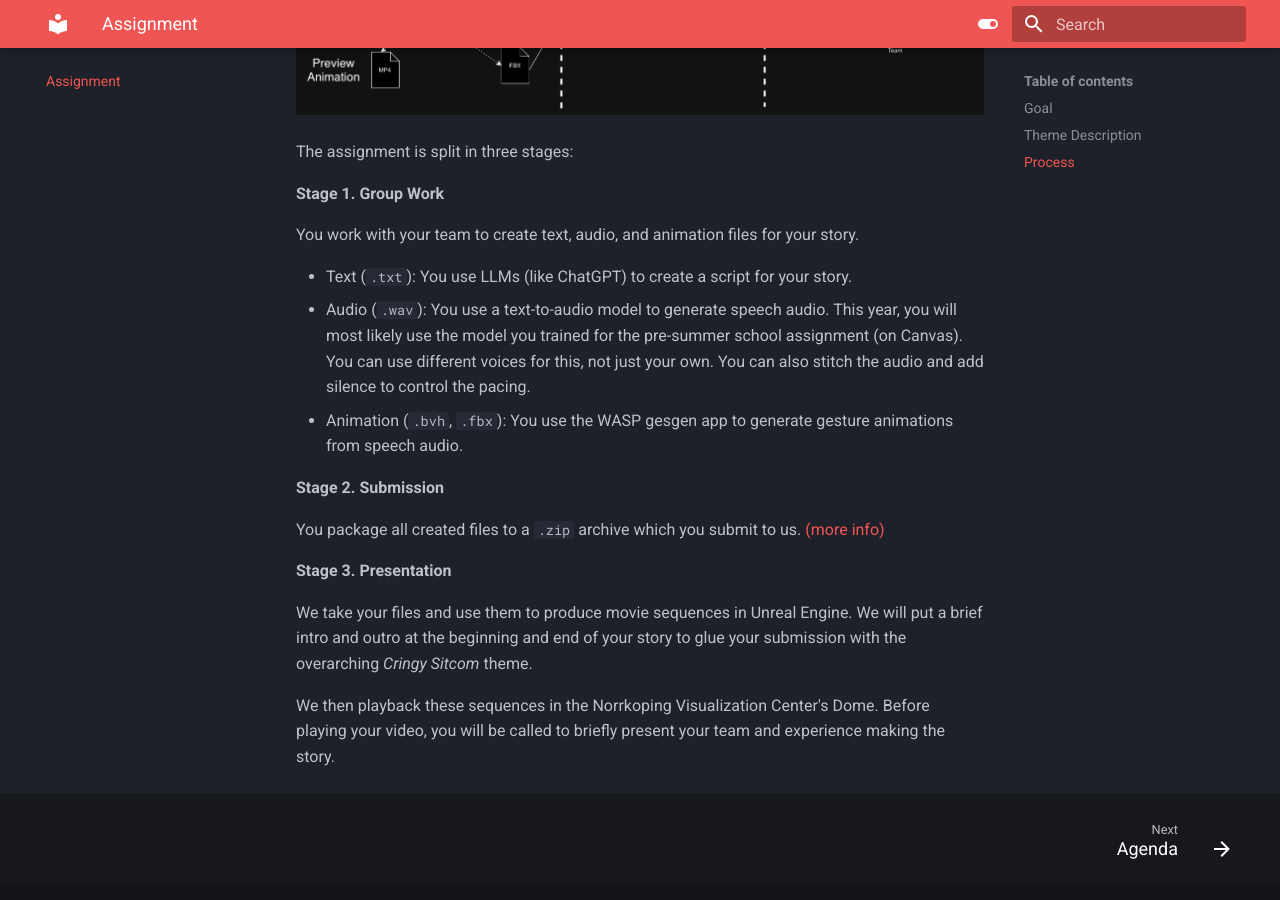
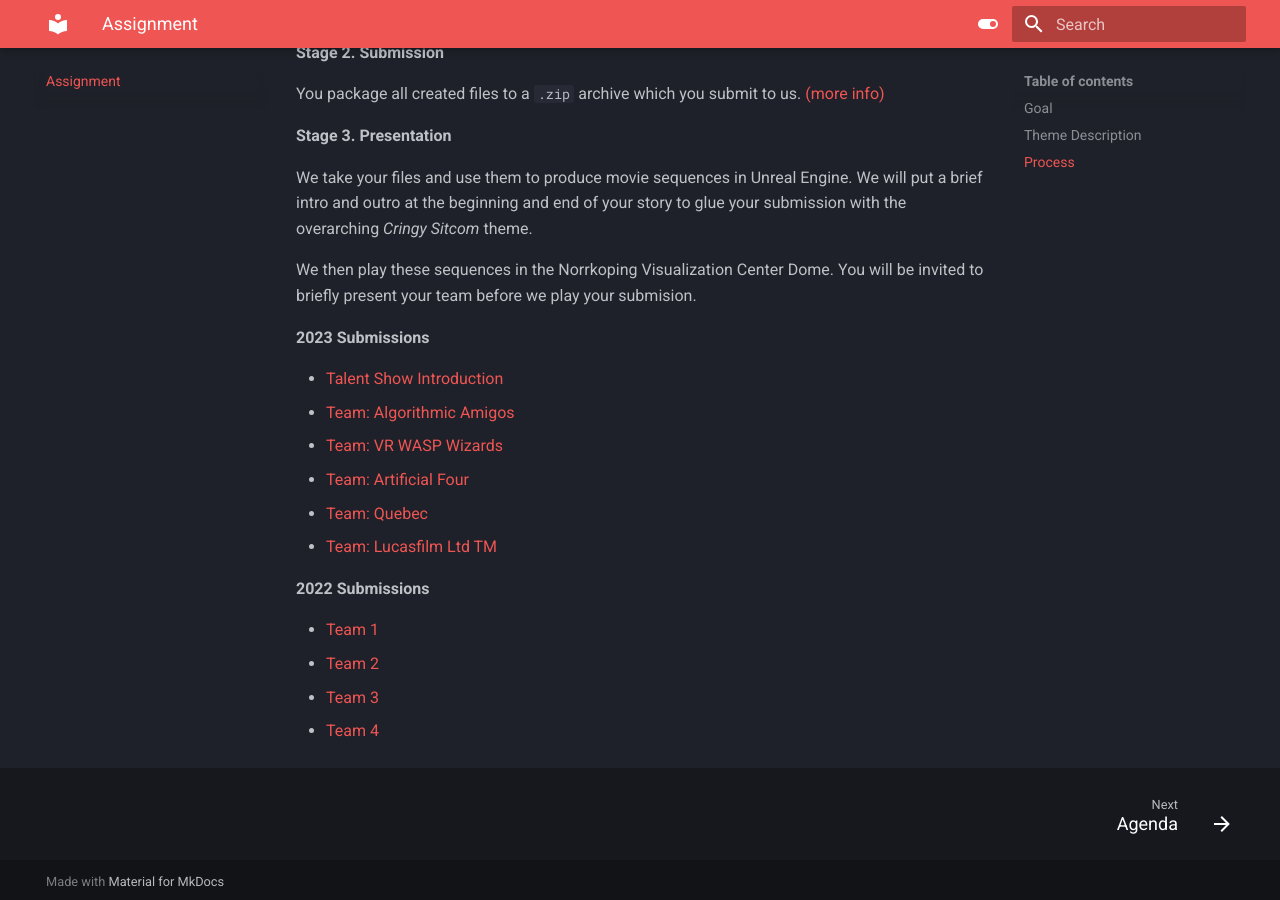
Before and after one commit to TeoNikolov/wasp-ss-assignment, an MkDocs documentation site: the page built from docs/index.md, in a window 1280 px wide and 900 px high, scrolled down 1408 px. Built offline with MkDocs 1.6.1 and Material for MkDocs 9.7.7, drawn with Linux system fonts in a browser that asks for light colours; some of the changed text lies outside the part shown.

Commit message:
Update index.md

```diff
--- a/docs/index.md
+++ b/docs/index.md
@@ -45,4 +29,20 @@ You package all created files to a `.zip` archive which you submit to us. [(more
 
 We take your files and use them to produce movie sequences in Unreal Engine. We will put a brief intro and outro at the beginning and end of your story to glue your submission with the overarching *Cringy Sitcom* theme.
 
-We then playback these sequences in the Norrkoping Visualization Center's Dome. Before playing your video, you will be called to briefly present your team and experience making the story.
+We then play these sequences in the Norrkoping Visualization Center Dome. You will be invited to briefly present your team before we play your submision.
+
+**2023 Submissions**
+
+- [Talent Show Introduction](https://youtube.com/watch?v=GivcAqaoIQ4)
+- [Team: Algorithmic Amigos](https://youtube.com/watch?v=RyWqAy3Yidk)
+- [Team: VR WASP Wizards](https://youtube.com/watch?v=CeGuwhIivNY&t=16s)
+- [Team: Artificial Four](https://youtube.com/watch?v=Obdmat3U7s0)
+- [Team: Quebec](https://youtube.com/watch?v=dor8EfV6TeI&t=111s)
+- [Team: Lucasfilm Ltd TM](https://youtube.com/watch?v=TppQ7tklMCQ)
+
+**2022 Submissions**
+
+- [Team 1](https://www.youtube.com/watch?v=IyaEcUJp6G8)
+- [Team 2](https://www.youtube.com/watch?v=OJMNvtoPsfk)
+- [Team 3](https://www.youtube.com/watch?v=3mwK3OCXH9k)
+- [Team 4](https://www.youtube.com/watch?v=h8z85fxWz10)
```
Also changed, not shown: other parts of docs/index.md (+0 -16 lines).
